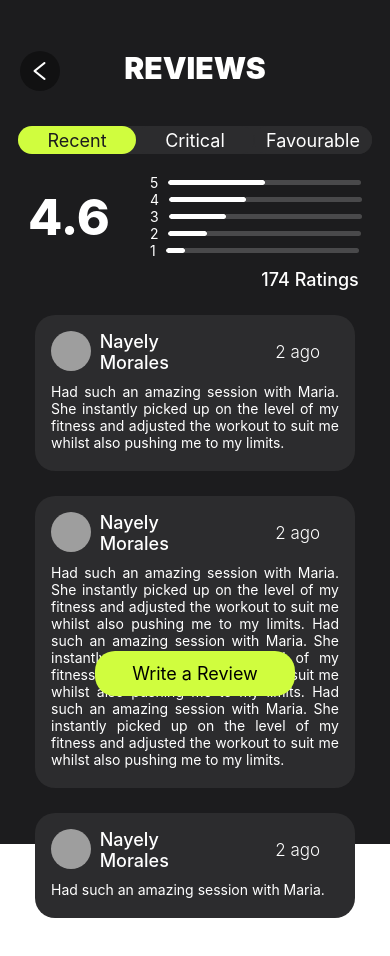
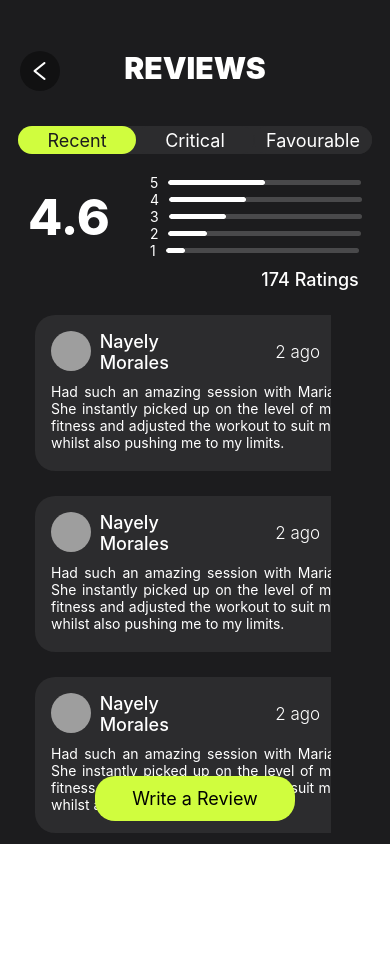
Before and after one commit to ErickBorgesGalindo/SocialFitness, a React Native app: screen /TrainerReview in a window 390 px wide. Shown: the top 956 px of the page. Before the commit the page ends 918 px from the top, so only its background shows below. Built offline with nearby package versions, Linux system fonts and the light colour scheme; grey boxes are pictures that could not be loaded.

Commit message:
bugfix: Trainer Reviews The Reviews was converted to flatlist and make a filter to the review type

```diff
--- a/components/ReviewView.js
+++ b/components/ReviewView.js
@@ -2,20 +2,20 @@ import { StyleSheet, View, Text, Image } from 'react-native';
 import Styles from '../components/Styles';
 import React from 'react';
 
-const Review = ({review, time, user, image, type}) => {
+const Review = (props) => {
     return (
         <View style={[styles.review, { height: 'auto' }]}>
             <View style={styles.topReview}>
                 <View style={{ flexDirection: 'row', marginLeft: '5%', marginTop: '5%' }}>
-                    <Image source={image} style={styles.imageReview} />
-                    <Text style={{ ...Styles.text, alignSelf: 'center', marginLeft: '5%' }}>{user}</Text>
+                    <Image source={props.data.image} style={styles.imageReview} />
+                    <Text style={{ ...Styles.text, alignSelf: 'center', marginLeft: '5%' }}>{props.data.user}</Text>
                 </View>
                 <View style={{ width: '30%', alignItems: 'flex-end', justifyContent: 'center', marginTop: '5%' }}>
-                    <Text style={{ ...Styles.textSmall }}>{time} ago</Text>
+                    <Text style={{ ...Styles.textSmall }}>{props.data.time} ago</Text>
                 </View>
             </View>
             <View style={{ width: '90%', alignSelf: 'center', marginTop: 10 }}>
-                <Text style={{ color: 'white', textAlign: 'justify', marginBottom:20 }}>{review}</Text>
+                <Text style={{ color: 'white', textAlign: 'justify', marginBottom:20 }}>{props.data.review}</Text>
             </View>
         </View>
     )
--- a/screens/TrainerDetail.jsx
+++ b/screens/TrainerDetail.jsx
@@ -1,6 +1,7 @@
-import {View, Text, Image, Pressable, Linking, ScrollView, StyleSheet, Platform } from 'react-native';
+import { View, Text, Image, Pressable, Linking, StyleSheet, Platform, FlatList, TouchableOpacity } from 'react-native';
 import { useNavigation } from '@react-navigation/native';
 import React from 'react';
+import { GestureHandlerRootView } from 'react-native-gesture-handler';
 //Styles
 import Styles from '../components/Styles';
 import { Ionicons } from '@expo/vector-icons';
@@ -8,6 +9,18 @@ import { Ionicons } from '@expo/vector-icons';
 import BackBtn from '../components/BackBtn';
 import CustomBtn from '../components/CustomBtn';
 import Review from '../components/ReviewView';
+
+const recentData = [
+    { id: 1, user: 'Nayely Morales', time: 2, image: require('../images/trainer.jpg'), review: "Had such an amazing session with Maria. She instantly picked up on the level of my fitness and adjusted the workout to suit me whilst also pushing me to my limits.", type: 'Recent' },
+    { id: 2, user: 'Nayely Morales', time: 2, image: require('../images/trainer.jpg'), review: "Had such an amazing session with Maria. She instantly picked up on the level of my fitness and adjusted the workout to suit me whilst also pushing me to my limits. Had such an amazing session with Maria. She instantly picked up on the level of my fitness and adjusted the workout to suit me whilst also pushing me to my limits. Had such an amazing session with Maria. She instantly picked up on the level of my fitness and adjusted the workout to suit me whilst also pushing me to my limits.", type: 'Critical' },
+    { id: 3, user: 'Nayely Morales', time: 2, image: require('../images/trainer.jpg'), review: "Had such an amazing session with Maria.", type: 'Favourable' },
+    // { id: 4, user: 'Nayely Morales', time: 2, image: require('../images/trainer.jpg'), review: "Had such an amazing session with Maria. She instantly picked up on the level of my fitness and adjusted the workout to suit me whilst also pushing me to my limits.", type: 'Recent' },
+    // { id: 5, user: 'Nayely Morales', time: 2, image: require('../images/trainer.jpg'), review: "Had such an amazing session with Maria. She instantly picked up on the level of my fitness and adjusted the workout to suit me whilst also pushing me to my limits. Had such an amazing session with Maria. She instantly picked up on the level of my fitness and adjusted the workout to suit me whilst also pushing me to my limits. Had such an amazing session with Maria. She instantly picked up on the level of my fitness and adjusted the workout to suit me whilst also pushing me to my limits.", type: 'Critical' },
+    // { id: 6, user: 'Nayely Morales', time: 2, image: require('../images/trainer.jpg'), review: "Had such an amazing session with Maria.", type: 'Favourable' },
+    // { id: 7, user: 'Nayely Morales', time: 2, image: require('../images/trainer.jpg'), review: "Had such an amazing session with Maria. She instantly picked up on the level of my fitness and adjusted the workout to suit me whilst also pushing me to my limits.", type: 'Recent' },
+    // { id: 8, user: 'Nayely Morales', time: 2, image: require('../images/trainer.jpg'), review: "Had such an amazing session with Maria. She instantly picked up on the level of my fitness and adjusted the workout to suit me whilst also pushing me to my limits. Had such an amazing session with Maria. She instantly picked up on the level of my fitness and adjusted the workout to suit me whilst also pushing me to my limits. Had such an amazing session with Maria. She instantly picked up on the level of my fitness and adjusted the workout to suit me whilst also pushing me to my limits.", type: 'Critical' },
+    // { id: 9, user: 'Nayely Morales', time: 2, image: require('../images/trainer.jpg'), review: "Had such an amazing session with Maria.", type: 'Favourable' },
+];
 
 const TrainerDetail = () => {
     const navigation = useNavigation();
@@ -26,7 +39,7 @@ const TrainerDetail = () => {
             {/* Back icon */}
             <BackBtn onPress={() => navigation.goBack()} style={{ top: '15%' }} />
 
-            <View style={[Styles.viewContainer, {top: Platform.OS === 'ios' ? '93%' : '70%'}]}>
+            <View style={[Styles.viewContainer, { top: Platform.OS === 'ios' ? '93%' : '70%' }]}>
                 {/* title and call */}
                 <View style={[styles.rowView]}>
                     <View style={{ flexDirection: 'col' }}>
@@ -41,7 +54,7 @@ const TrainerDetail = () => {
                 {/* trainerMeassures */}
                 <View style={Styles.dataView}>
                     {/* Experience */}
-                    <View style={{ flexDirection: 'row', justifyContent: 'center'}}>
+                    <View style={{ flexDirection: 'row', justifyContent: 'center' }}>
                         <View style={styles.dataMeassuresView}>
                             <Text style={{ ...Styles.text, fontSize: 30 }}>6</Text>
                             <Text style={{ color: 'white' }}>Experience</Text>
@@ -62,7 +75,7 @@ const TrainerDetail = () => {
                 </View>
 
                 {/* reviews and calification*/}
-                <View style={[styles.rowView, {marginTop: 10}]}>
+                <View style={[styles.rowView, { marginTop: 10 }]}>
                     <Text style={{ ...Styles.text, marginLeft: '6%', marginTop: 10 }}> Reviews </Text>
                     <View style={{ height: 20, width: 50, borderRadius: 5, marginTop: 14, marginRight: 30, backgroundColor: '#D0FD3E', alignItems: 'center', justifyContent: 'center' }}>
                         <Text style={{ fontSize: 15, fontWeight: '600' }}>4.6</Text>
@@ -87,17 +100,25 @@ const TrainerDetail = () => {
                 </View>
 
                 {/* ReviewText */}
-                <View>
-                    <ScrollView horizontal showsHorizontalScrollIndicator={false} snapToInterval={330} snapToAlignment={'center'} style={{ alignSelf: 'center' }}>
-                        <Review user={'Nayely Morales'} time={'2'} image={require('../images/trainer.jpg')} review={'Had such an amazing session with Maria. She instantly picked up on the level of my fitness and adjusted the workout to suit me whilst also pushing me to my limits.'} />
-                        <Review user={'Nayely Morales'} time={'2'} image={require('../images/trainer.jpg')} review={'Had such an amazing session with Maria.'} />
-                        <Review user={'Nayely Morales'} time={'2'} image={require('../images/trainer.jpg')} review={'Had such an amazing session with Maria. She instantly picked up on the level of my fitness and adjusted the workout to suit me whilst also pushing me to my limits.'} />
-                    </ScrollView>
+                <View style={{alignSelf:'center'}}>
+                    <FlatList
+                        style={{ width: '90%', marginBottom:Platform.OS == 'ios' ? '225%': '265%'}}
+                        data={recentData}
+                        renderItem={({ item }) => {
+                            return (
+                                <GestureHandlerRootView>
+                                    <TouchableOpacity>
+                                        <Review data={item}/>
+                                    </TouchableOpacity>
+                                </GestureHandlerRootView>
+                            )
+                        }}
+                    />
                 </View>
             </View>
 
             {/* Button */}
-            <View style={{ top: Platform.OS == 'ios' ? '170%' : '140%' }}>
+            <View style={{ top: Platform.OS == 'ios' ? '180%' : '140%' }}>
                 <CustomBtn title='Book an Appoinment' onPress={() => navigation.navigate('Appoinment')} />
             </View>
         </View>
--- a/screens/TrainerReviews.jsx
+++ b/screens/TrainerReviews.jsx
@@ -1,6 +1,7 @@
-import {View, Text, ScrollView, Platform } from 'react-native';
+import {View, Text, Platform, FlatList, TouchableOpacity } from 'react-native';
 import React, { useState } from 'react';
 import { useNavigation } from '@react-navigation/native';
+import { GestureHandlerRootView } from 'react-native-gesture-handler';
 //Styles
 import Styles from '../components/Styles';
 //Components
@@ -10,29 +11,46 @@ import Review from '../components/ReviewView';
 import CustomBtn from '../components/CustomBtn';
 import ProgressBar from '../components/CustomProgressBar';
 
+const data = [
+    { id: 1, user: 'Nayely Morales', time: 2, image: require('../images/trainer.jpg'), review: "Had such an amazing session with Maria. She instantly picked up on the level of my fitness and adjusted the workout to suit me whilst also pushing me to my limits.", type: 'Recent' },
+    { id: 2, user: 'Nayely Morales', time: 2, image: require('../images/trainer.jpg'), review: "Had such an amazing session with Maria. She instantly picked up on the level of my fitness and adjusted the workout to suit me whilst also pushing me to my limits. Had such an amazing session with Maria. She instantly picked up on the level of my fitness and adjusted the workout to suit me whilst also pushing me to my limits. Had such an amazing session with Maria. She instantly picked up on the level of my fitness and adjusted the workout to suit me whilst also pushing me to my limits.", type: 'Critical' },
+    { id: 3, user: 'Nayely Morales', time: 2, image: require('../images/trainer.jpg'), review: "Had such an amazing session with Maria.", type: 'Favourable' },
+    { id: 4, user: 'Nayely Morales', time: 2, image: require('../images/trainer.jpg'), review: "Had such an amazing session with Maria. She instantly picked up on the level of my fitness and adjusted the workout to suit me whilst also pushing me to my limits.", type: 'Recent' },
+    { id: 5, user: 'Nayely Morales', time: 2, image: require('../images/trainer.jpg'), review: "Had such an amazing session with Maria. She instantly picked up on the level of my fitness and adjusted the workout to suit me whilst also pushing me to my limits. Had such an amazing session with Maria. She instantly picked up on the level of my fitness and adjusted the workout to suit me whilst also pushing me to my limits. Had such an amazing session with Maria. She instantly picked up on the level of my fitness and adjusted the workout to suit me whilst also pushing me to my limits.", type: 'Critical' },
+    { id: 6, user: 'Nayely Morales', time: 2, image: require('../images/trainer.jpg'), review: "Had such an amazing session with Maria.", type: 'Favourable' },
+    { id: 7, user: 'Nayely Morales', time: 2, image: require('../images/trainer.jpg'), review: "Had such an amazing session with Maria. She instantly picked up on the level of my fitness and adjusted the workout to suit me whilst also pushing me to my limits.", type: 'Recent' },
+    { id: 8, user: 'Nayely Morales', time: 2, image: require('../images/trainer.jpg'), review: "Had such an amazing session with Maria. She instantly picked up on the level of my fitness and adjusted the workout to suit me whilst also pushing me to my limits. Had such an amazing session with Maria. She instantly picked up on the level of my fitness and adjusted the workout to suit me whilst also pushing me to my limits. Had such an amazing session with Maria. She instantly picked up on the level of my fitness and adjusted the workout to suit me whilst also pushing me to my limits.", type: 'Critical' },
+    { id: 9, user: 'Nayely Morales', time: 2, image: require('../images/trainer.jpg'), review: "Had such an amazing session with Maria.", type: 'Favourable' },
+];
 
 const TrainerReviews = () => {
     const navigation = useNavigation();
     const [isRecentPressed, setIsRecentPressed] = useState(true);
     const [isCriticalPressed, setIsCriticalPressed] = useState(false);
     const [isFavourablePressed, setIsFavourablePressed] = useState(false);
+    const [filteredData, setFilteredData] = useState(data.filter(item => item.type === 'Recent')); // Iniciar con todo el array
 
     const handleRecentPress = () => {
         setIsRecentPressed(true);
         setIsCriticalPressed(false);
         setIsFavourablePressed(false);
+        setFilteredData(data.filter(item => item.type === 'Recent'));
+
     };
 
     const handleCriticalPress = () => {
         setIsRecentPressed(false);
         setIsCriticalPressed(true);
         setIsFavourablePressed(false);
+        setFilteredData(data.filter(item => item.type === 'Critical'));
     };
 
     const handleFavourablePress = () => {
         setIsRecentPressed(false);
         setIsCriticalPressed(false);
         setIsFavourablePressed(true);
+        setFilteredData(data.filter(item => item.type === 'Favourable'));
+
     };
 
     return (
@@ -66,28 +84,21 @@ const TrainerReviews = () => {
             </View>
 
             {/* Reviews */}
-            <View style={{marginBottom: Platform.OS == 'ios' ? 180 : 130}}>
-                <ScrollView showsVerticalScrollIndicator={false} marginBottom={250} style={{ alignSelf: 'center' }}>
-                    <Review
-                        user={'Nayely Morales'}
-                        time={'2'}
-                        image={require('../images/trainer.jpg')}
-                        review={'Had such an amazing session with Maria. She instantly picked up on the level of my fitness and adjusted the workout to suit me whilst also pushing me to my limits. '}
-                        type={'Recent'}/>
-                    <Review
-                        user={'Nayely Morales'}
-                        time={'2'}
-                        image={require('../images/trainer.jpg')}
-                        review={'Had such an amazing session with Maria. She instantly picked up on the level of my fitness and adjusted the workout to suit me whilst also pushing me to my limits. Had such an amazing session with Maria. She instantly picked up on the level of my fitness and adjusted the workout to suit me whilst also pushing me to my limits. Had such an amazing session with Maria. She instantly picked up on the level of my fitness and adjusted the workout to suit me whilst also pushing me to my limits. '}
-                        type={'Critical'}/>
-                    <Review
-                        user={'Nayely Morales'}
-                        time={'2'}
-                        image={require('../images/trainer.jpg')}
-                        review={'Had such an amazing session with Maria.'}
-                        type={'Facourable'}/>
-                </ScrollView>
-            </View>
+            <View style={{alignSelf:'center'}}>
+                    <FlatList
+                        style={{ width: '90%', marginBottom:'100%'}}
+                        data={filteredData}
+                        renderItem={({ item }) => {
+                            return (
+                                <GestureHandlerRootView>
+                                    <TouchableOpacity>
+                                        <Review data={item}/>
+                                    </TouchableOpacity>
+                                </GestureHandlerRootView>
+                            )
+                        }}
+                    />
+                </View>
 
             {/* Button */}
             <View style={{ top: Platform.OS == 'ios' ? '-43%' : '-47%' }}>
```
